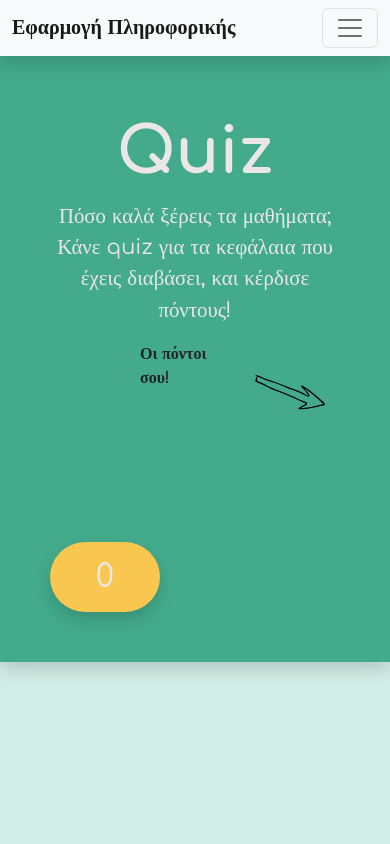
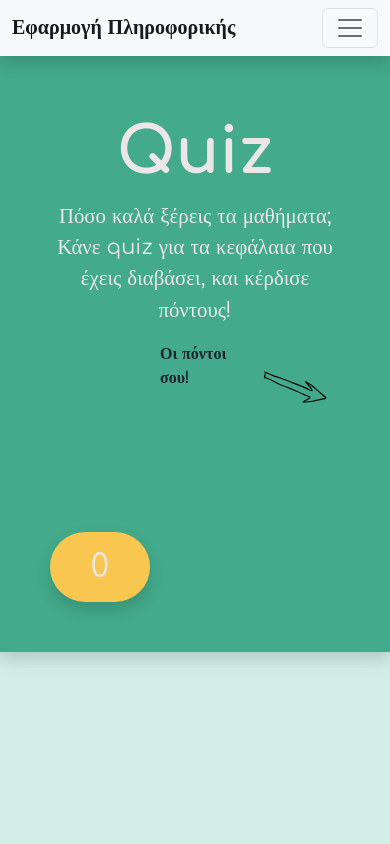
Before and after one commit to georgeiliop/learning-app, a React (Create React App) app: page /quiz in a window 390 px wide. Shown: the top 844 px of the page. Built offline with nearby package versions, Linux system fonts and the light colour scheme.

Commit message:
fixed alert

```diff
--- a/src/App.css
+++ b/src/App.css
@@ -320,13 +320,14 @@ section > p {
 @media all and (max-width: 557px) {
   .scoreSign {
     height: 70px;
-    width: 110px;
+    width: 100px;
   }
 }
 
 .alert {
   margin: 0px;
   width: 50%;
+  min-width: 50%;
   display: flex;
   justify-content: center;
 }
@@ -342,6 +343,7 @@ section > p {
 
 .pdf--alert {
   max-width: 30%;
+  min-width: 30%;
   position: sticky;
 }
 .alert--text {
@@ -384,7 +386,7 @@ section > p {
 }
 
 .arrow {
-  width: 130px;
+  width: 120px;
   height: 100%;
 }
 
@@ -394,7 +396,7 @@ section > p {
 
 @media all and (max-width: 557px) {
   .arrow {
-    width: 100px;
+    width: 90px;
     height: 100%;
   }
 }
```
